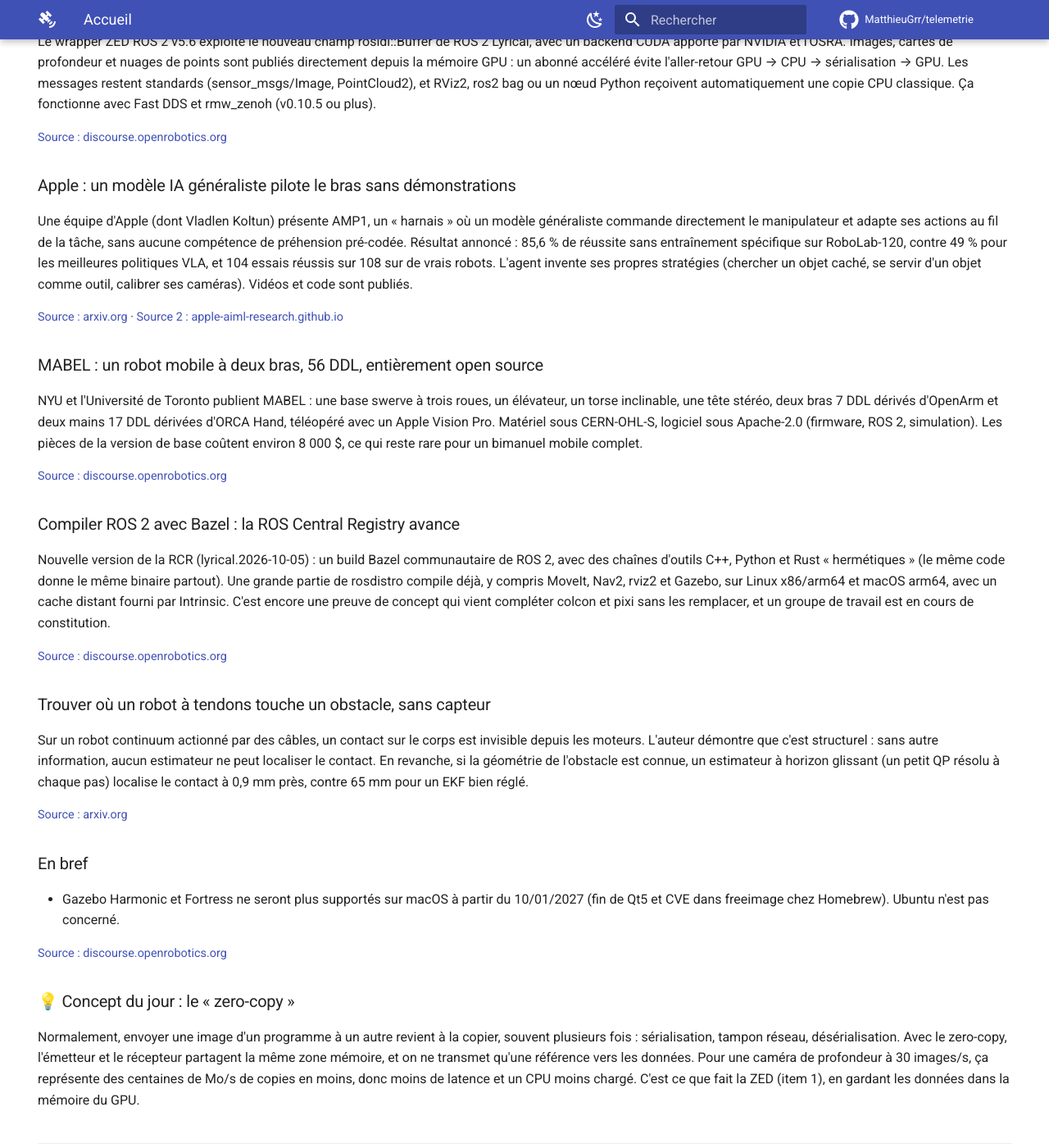
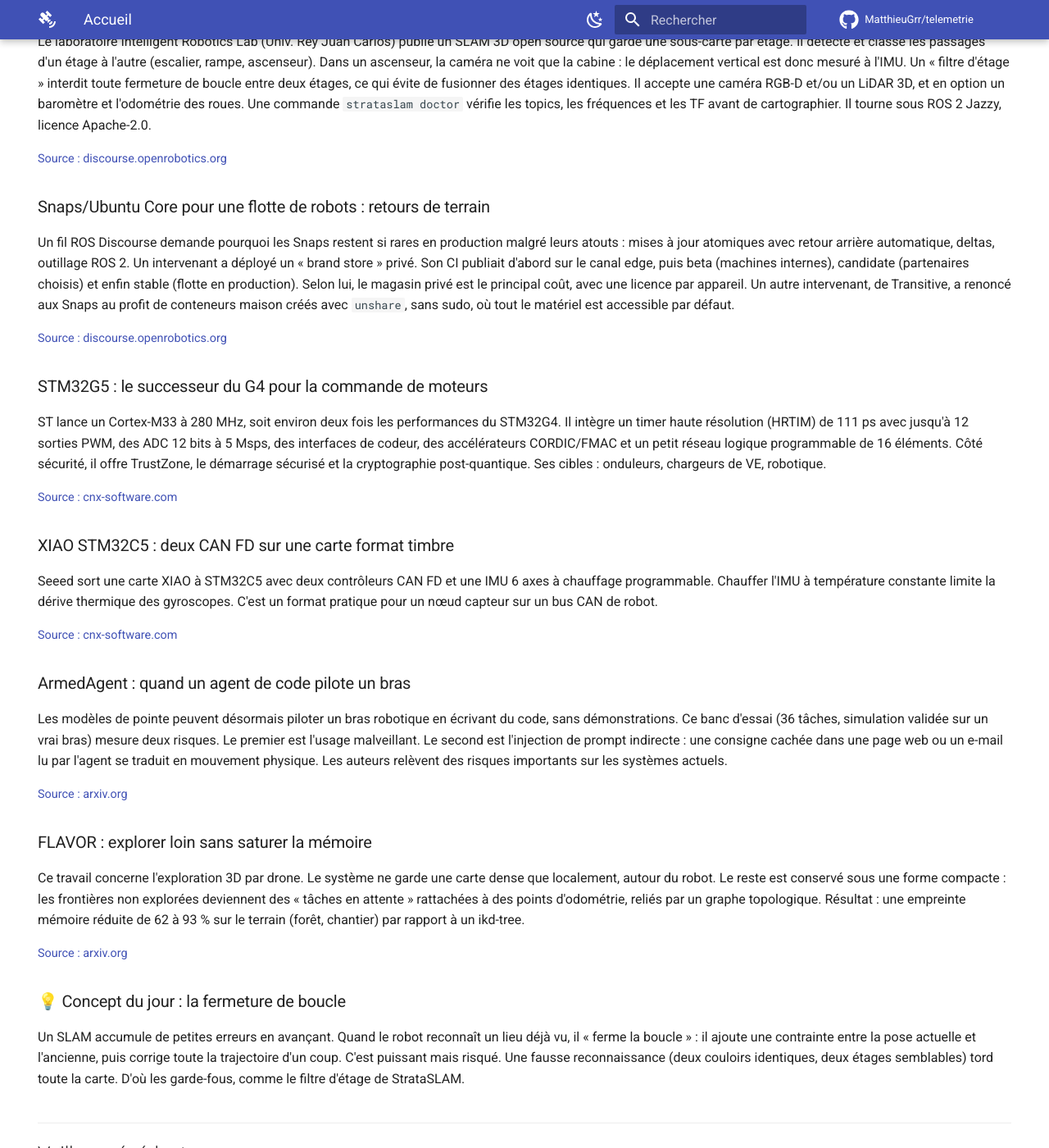
Before and after one commit to MatthieuGrr/telemetrie, an MkDocs documentation site: the page built from docs/index.md, in a window 1280 px wide and 1400 px high, scrolled down 308 px. Shown: the whole window at 82% size. Built offline with MkDocs 1.6.1 and Material for MkDocs 9.7.7, drawn with Linux system fonts in a browser that asks for light colours; comment, search, counter and statistics services are not loaded; some of the changed text lies outside the part shown.

```diff
--- a/docs/index.md
+++ b/docs/index.md
@@ -5,65 +5,65 @@ hide:
   - toc
 ---
 
-## Lundi 9 novembre 2026
+## Mardi 10 novembre 2026
 
 
 
-### Caméras ZED : l'image reste sur le GPU de bout en bout (ROS 2 Lyrical)
+### StrataSLAM : un SLAM ROS 2 qui gère plusieurs étages
 
-Le wrapper ZED ROS 2 v5.6 exploite le nouveau champ rosidl::Buffer de ROS 2 Lyrical, avec un backend CUDA apporté par NVIDIA et l'OSRA. Images, cartes de profondeur et nuages de points sont publiés directement depuis la mémoire GPU : un abonné accéléré évite l'aller-retour GPU → CPU → sérialisation → GPU. Les messages restent standards (sensor_msgs/Image, PointCloud2), et RViz2, ros2 bag ou un nœud Python reçoivent automatiquement une copie CPU classique. Ça fonctionne avec Fast DDS et rmw_zenoh (v0.10.5 ou plus).
+Le laboratoire Intelligent Robotics Lab (Univ. Rey Juan Carlos) publie un SLAM 3D open source qui garde une sous-carte par étage. Il détecte et classe les passages d'un étage à l'autre (escalier, rampe, ascenseur). Dans un ascenseur, la caméra ne voit que la cabine : le déplacement vertical est donc mesuré à l'IMU. Un « filtre d'étage » interdit toute fermeture de boucle entre deux étages, ce qui évite de fusionner des étages identiques. Il accepte une caméra RGB-D et/ou un LiDAR 3D, et en option un baromètre et l'odométrie des roues. Une commande `strataslam doctor` vérifie les topics, les fréquences et les TF avant de cartographier. Il tourne sous ROS 2 Jazzy, licence Apache-2.0.
 
-[Source : discourse.openrobotics.org](https://discourse.openrobotics.org/t/zed-ros-2-wrapper-5-6-cuda-zero-copy-with-rosidl-buffer-for-ros-2-lyrical-and-isaac-ros-5/59608)
+[Source : discourse.openrobotics.org](https://discourse.openrobotics.org/t/strataslam-open-source-multi-floor-slam-for-ros-2-stairs-elevators-ramps-identical-floors/59649)
 { .source-link }
 
-### Apple : un modèle IA généraliste pilote le bras sans démonstrations
+### Snaps/Ubuntu Core pour une flotte de robots : retours de terrain
 
-Une équipe d'Apple (dont Vladlen Koltun) présente AMP1, un « harnais » où un modèle généraliste commande directement le manipulateur et adapte ses actions au fil de la tâche, sans aucune compétence de préhension pré-codée. Résultat annoncé : 85,6 % de réussite sans entraînement spécifique sur RoboLab-120, contre 49 % pour les meilleures politiques VLA, et 104 essais réussis sur 108 sur de vrais robots. L'agent invente ses propres stratégies (chercher un objet caché, se servir d'un objet comme outil, calibrer ses caméras). Vidéos et code sont publiés.
+Un fil ROS Discourse demande pourquoi les Snaps restent si rares en production malgré leurs atouts : mises à jour atomiques avec retour arrière automatique, deltas, outillage ROS 2. Un intervenant a déployé un « brand store » privé. Son CI publiait d'abord sur le canal edge, puis beta (machines internes), candidate (partenaires choisis) et enfin stable (flotte en production). Selon lui, le magasin privé est le principal coût, avec une licence par appareil. Un autre intervenant, de Transitive, a renoncé aux Snaps au profit de conteneurs maison créés avec `unshare`, sans sudo, où tout le matériel est accessible par défaut.
 
-[Source : arxiv.org](https://arxiv.org/abs/2611.09892) · [Source 2 : apple-aiml-research.github.io](https://apple-aiml-research.github.io/ml-amp/)
+[Source : discourse.openrobotics.org](https://discourse.openrobotics.org/t/what-happened-to-robot-as-a-snap/59592)
 { .source-link }
 
-### MABEL : un robot mobile à deux bras, 56 DDL, entièrement open source
+### STM32G5 : le successeur du G4 pour la commande de moteurs
 
-NYU et l'Université de Toronto publient MABEL : une base swerve à trois roues, un élévateur, un torse inclinable, une tête stéréo, deux bras 7 DDL dérivés d'OpenArm et deux mains 17 DDL dérivées d'ORCA Hand, téléopéré avec un Apple Vision Pro. Matériel sous CERN-OHL-S, logiciel sous Apache-2.0 (firmware, ROS 2, simulation). Les pièces de la version de base coûtent environ 8 000 $, ce qui reste rare pour un bimanuel mobile complet.
+ST lance un Cortex-M33 à 280 MHz, soit environ deux fois les performances du STM32G4. Il intègre un timer haute résolution (HRTIM) de 111 ps avec jusqu'à 12 sorties PWM, des ADC 12 bits à 5 Msps, des interfaces de codeur, des accélérateurs CORDIC/FMAC et un petit réseau logique programmable de 16 éléments. Côté sécurité, il offre TrustZone, le démarrage sécurisé et la cryptographie post-quantique. Ses cibles : onduleurs, chargeurs de VE, robotique.
 
-[Source : discourse.openrobotics.org](https://discourse.openrobotics.org/t/mabel-an-open-source-56-dof-bimanual-mobile-robot-from-nyu-and-the-university-of-toronto/59597)
+[Source : cnx-software.com](https://www.cnx-software.com/2026/11/10/280-mhz-stmicro-stm32g5-cortex-m33-mixed-signal-mcu-targets-digital-power-and-motor-control-applications/)
 { .source-link }
 
-### Compiler ROS 2 avec Bazel : la ROS Central Registry avance
+### XIAO STM32C5 : deux CAN FD sur une carte format timbre
 
-Nouvelle version de la RCR (lyrical.2026-10-05) : un build Bazel communautaire de ROS 2, avec des chaînes d'outils C++, Python et Rust « hermétiques » (le même code donne le même binaire partout). Une grande partie de rosdistro compile déjà, y compris MoveIt, Nav2, rviz2 et Gazebo, sur Linux x86/arm64 et macOS arm64, avec un cache distant fourni par Intrinsic. C'est encore une preuve de concept qui vient compléter colcon et pixi sans les remplacer, et un groupe de travail est en cours de constitution.
+Seeed sort une carte XIAO à STM32C5 avec deux contrôleurs CAN FD et une IMU 6 axes à chauffage programmable. Chauffer l'IMU à température constante limite la dérive thermique des gyroscopes. C'est un format pratique pour un nœud capteur sur un bus CAN de robot.
 
-[Source : discourse.openrobotics.org](https://discourse.openrobotics.org/t/build-ros-2-lyrical-with-bazel-new-ros-central-registry-release-and-a-call-for-a-working-group/59532)
+[Source : cnx-software.com](https://www.cnx-software.com/2026/11/09/seeed-studio-xiao-stm32c5-development-board-features-dual-can-fd-and-a-6-axis-imu-with-programmable-heating/)
 { .source-link }
 
-### Trouver où un robot à tendons touche un obstacle, sans capteur
+### ArmedAgent : quand un agent de code pilote un bras
 
-Sur un robot continuum actionné par des câbles, un contact sur le corps est invisible depuis les moteurs. L'auteur démontre que c'est structurel : sans autre information, aucun estimateur ne peut localiser le contact. En revanche, si la géométrie de l'obstacle est connue, un estimateur à horizon glissant (un petit QP résolu à chaque pas) localise le contact à 0,9 mm près, contre 65 mm pour un EKF bien réglé.
+Les modèles de pointe peuvent désormais piloter un bras robotique en écrivant du code, sans démonstrations. Ce banc d'essai (36 tâches, simulation validée sur un vrai bras) mesure deux risques. Le premier est l'usage malveillant. Le second est l'injection de prompt indirecte : une consigne cachée dans une page web ou un e-mail lu par l'agent se traduit en mouvement physique. Les auteurs relèvent des risques importants sur les systèmes actuels.
 
-[Source : arxiv.org](https://arxiv.org/abs/2611.09877)
+[Source : arxiv.org](https://arxiv.org/abs/2611.11438)
 { .source-link }
 
-### En bref
+### FLAVOR : explorer loin sans saturer la mémoire
 
-- Gazebo Harmonic et Fortress ne seront plus supportés sur macOS à partir du 10/01/2027 (fin de Qt5 et CVE dans freeimage chez Homebrew). Ubuntu n'est pas concerné.
+Ce travail concerne l'exploration 3D par drone. Le système ne garde une carte dense que localement, autour du robot. Le reste est conservé sous une forme compacte : les frontières non explorées deviennent des « tâches en attente » rattachées à des points d'odométrie, reliés par un graphe topologique. Résultat : une empreinte mémoire réduite de 62 à 93 % sur le terrain (forêt, chantier) par rapport à un ikd-tree.
 
-[Source : discourse.openrobotics.org](https://discourse.openrobotics.org/t/early-end-of-support-of-gazebo-harmonic-fortress-on-macos/59605)
+[Source : arxiv.org](https://arxiv.org/abs/2611.11489)
 { .source-link }
 
-### 💡 Concept du jour : le « zero-copy »
+### 💡 Concept du jour : la fermeture de boucle
 
-Normalement, envoyer une image d'un programme à un autre revient à la copier, souvent plusieurs fois : sérialisation, tampon réseau, désérialisation. Avec le zero-copy, l'émetteur et le récepteur partagent la même zone mémoire, et on ne transmet qu'une référence vers les données. Pour une caméra de profondeur à 30 images/s, ça représente des centaines de Mo/s de copies en moins, donc moins de latence et un CPU moins chargé. C'est ce que fait la ZED (item 1), en gardant les données dans la mémoire du GPU.
+Un SLAM accumule de petites erreurs en avançant. Quand le robot reconnaît un lieu déjà vu, il « ferme la boucle » : il ajoute une contrainte entre la pose actuelle et l'ancienne, puis corrige toute la trajectoire d'un coup. C'est puissant mais risqué. Une fausse reconnaissance (deux couloirs identiques, deux étages semblables) tord toute la carte. D'où les garde-fous, comme le filtre d'étage de StrataSLAM.
 
 ## Veilles précédentes
 
+- [Lundi 9 novembre 2026](2026/11/2026-11-09.md) — 7 actus
 - [Dimanche 8 novembre 2026](2026/11/2026-11-08.md) — 6 actus
 - [Samedi 7 novembre 2026](2026/11/2026-11-07.md) — 5 actus
 - [Vendredi 6 novembre 2026](2026/11/2026-11-06.md) — 7 actus
 - [Jeudi 5 novembre 2026](2026/11/2026-11-05.md) — 7 actus
 - [Mercredi 4 novembre 2026](2026/11/2026-11-04.md) — 6 actus
 - [Mardi 3 novembre 2026](2026/11/2026-11-03.md) — 7 actus
-- [Lundi 2 novembre 2026](2026/11/2026-11-02.md) — 6 actus
 
 [Toutes les veilles dans les archives →](archives.md)
 
```
Also changed, not shown: docs/2026/11/2026-11-09.md (+2 -0 lines), docs/2026/11/2026-11-10.md (added, +67 -0 lines), docs/archives.md (+2 -1 lines).
